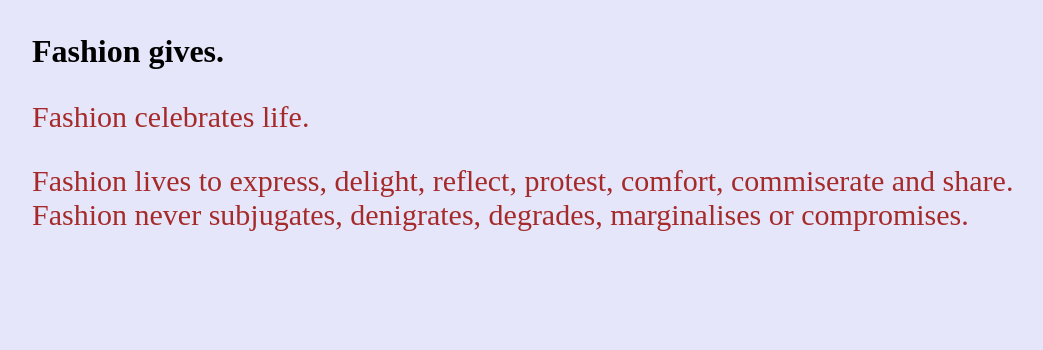
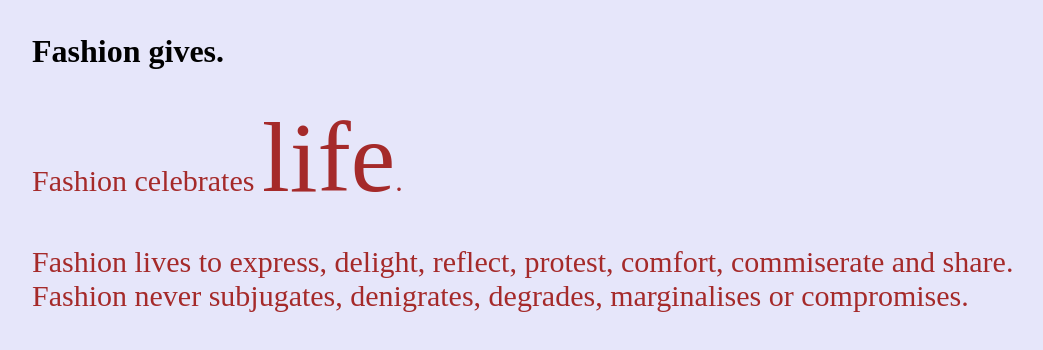
Before and after one commit to GabrielaSolis353/design-manifesto, a plain HTML site: page index.html in a window 1280 px wide. Shown: the whole page, without its empty margins (1-1044 px from the left). Drawn offline with Linux system fonts and the light colour scheme.

Commit message:
Update index.html
added span styles

```diff
--- a/index.html
+++ b/index.html
@@ -14,11 +14,16 @@
         color: royal blue;
         font-size: 200px;
       }
+      span {
+        color: dark purple;
+        text-decoration: uppercase;
+        font-size: 100px;
+      }
     </style>
   </head>
   <body>
     <h1>Fashion gives.</h1>
-    <p>Fashion celebrates life.</p>
+    <p>Fashion celebrates <span>life</span>.</p>
     <p>Fashion lives to express, delight, reflect, protest, comfort, commiserate and share. <br> Fashion never subjugates, denigrates, degrades, marginalises or compromises.</p>
   </body>
 </html>
```
